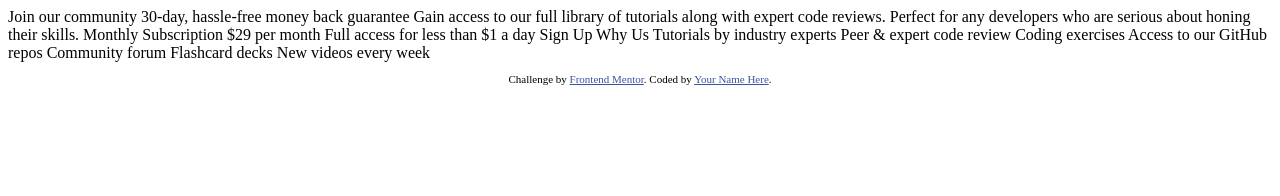
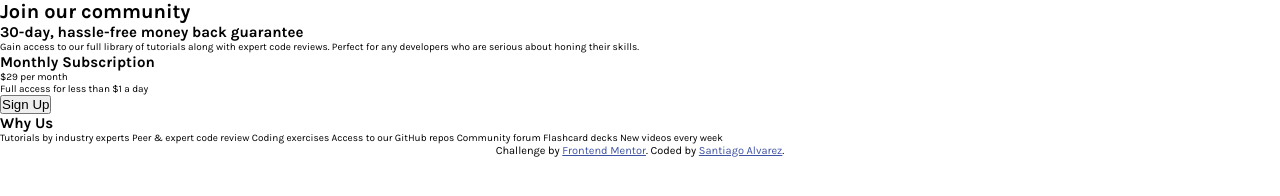
Before and after one commit to SantiagoAlvarze22/single-price-grid-component-maste, a plain HTML site: page single-price-grid-component-master/index.html in a window 1280 px wide. Drawn offline with Linux system fonts and the light colour scheme.

Commit message:
Html markup

```diff
--- a/single-price-grid-component-master/css/style.css
+++ b/single-price-grid-component-master/css/style.css
@@ -0,0 +1,10 @@
+*,
+*::before,
+*::after {
+  padding: 0;
+  margin: 0; }
+
+html {
+  box-sizing: border-box;
+  font-size: 62.5%;
+  font-family: "Karla", sans-serif; }
--- a/single-price-grid-component-master/index.html
+++ b/single-price-grid-component-master/index.html
@@ -5,7 +5,7 @@
   <meta name="viewport" content="width=device-width, initial-scale=1.0"> <!-- displays site properly based on user's device -->
   <link rel="stylesheet" href="css/style.css">
   <link rel="icon" type="image/png" sizes="32x32" href="./images/favicon-32x32.png">
-
+  <link href="https://fonts.googleapis.com/css2?family=Karla:wght@400;700&display=swap" rel="stylesheet">
   <title>Frontend Mentor | Single Price Grid Component</title>
 
   <!-- Feel free to remove these styles or customise in your own stylesheet 👍 -->
@@ -15,35 +15,43 @@
   </style>
 </head>
 <body>
-  Join our community
+  <header class="header">
+    <h1 class="heading--1">Join our community</h1>
+    <h2 class="heading--2">30-day, hassle-free money back guarantee</h2>
+    <p class="paragraph"> Gain access to our full library of tutorials along with expert code reviews.
+      Perfect for any developers who are serious about honing their skills.</p>
+  </header>
 
-  30-day, hassle-free money back guarantee
+  <section class="subscription">
+    <h2 class="heading--2">Monthly Subscription</h2>
+    <p class="paragraph"><span class="price">&dollar;29</span> per month</p>
+    <p class="paragraph">Full access for less than &dollar;1 a day</p>
+    <button class="btn">Sign Up</button>
+  </section>
 
-  Gain access to our full library of tutorials along with expert code reviews.
-  Perfect for any developers who are serious about honing their skills.
+  <section class="why-us">
+    <h2 class="heading--2">Why Us</h2>
+  </section>
+  <p class="paragraph">Tutorials by industry experts
+    Peer &amp; expert code review
+    Coding exercises
+    Access to our GitHub repos
+    Community forum
+    Flashcard decks
+    New videos every week</p>
 
-  Monthly Subscription
 
-  &dollar;29 per month
 
-  Full access for less than &dollar;1 a day
 
-  Sign Up
 
-  Why Us
 
-  Tutorials by industry experts
-  Peer &amp; expert code review
-  Coding exercises
-  Access to our GitHub repos
-  Community forum
-  Flashcard decks
-  New videos every week
+
+
 
   <footer>
     <p class="attribution">
       Challenge by <a href="https://www.frontendmentor.io?ref=challenge" target="_blank">Frontend Mentor</a>.
-      Coded by <a href="#">Your Name Here</a>.
+      Coded by <a href="#">Santiago Alvarez</a>.
     </p>
   </footer>
 </body>
--- a/single-price-grid-component-master/sass/_base.scss
+++ b/single-price-grid-component-master/sass/_base.scss
@@ -0,0 +1,14 @@
+$font-primary: "Karla", sans-serif;
+
+*,
+*::before,
+*::after{
+    padding: 0;
+    margin: 0;
+}
+
+html{
+    box-sizing: border-box;
+    font-size: 62.5%; //10/16px  1rem = 10px ;
+    font-family: $font-primary;
+}
--- a/single-price-grid-component-master/sass/main.scss
+++ b/single-price-grid-component-master/sass/main.scss
@@ -2,4 +2,5 @@
 @import "header";
 @import "subscription";
 @import "typography";
+@import "variables";
 @import "whyus" ;
```
Also changed, not shown: single-price-grid-component-master/sass/_variables.scss (added).
